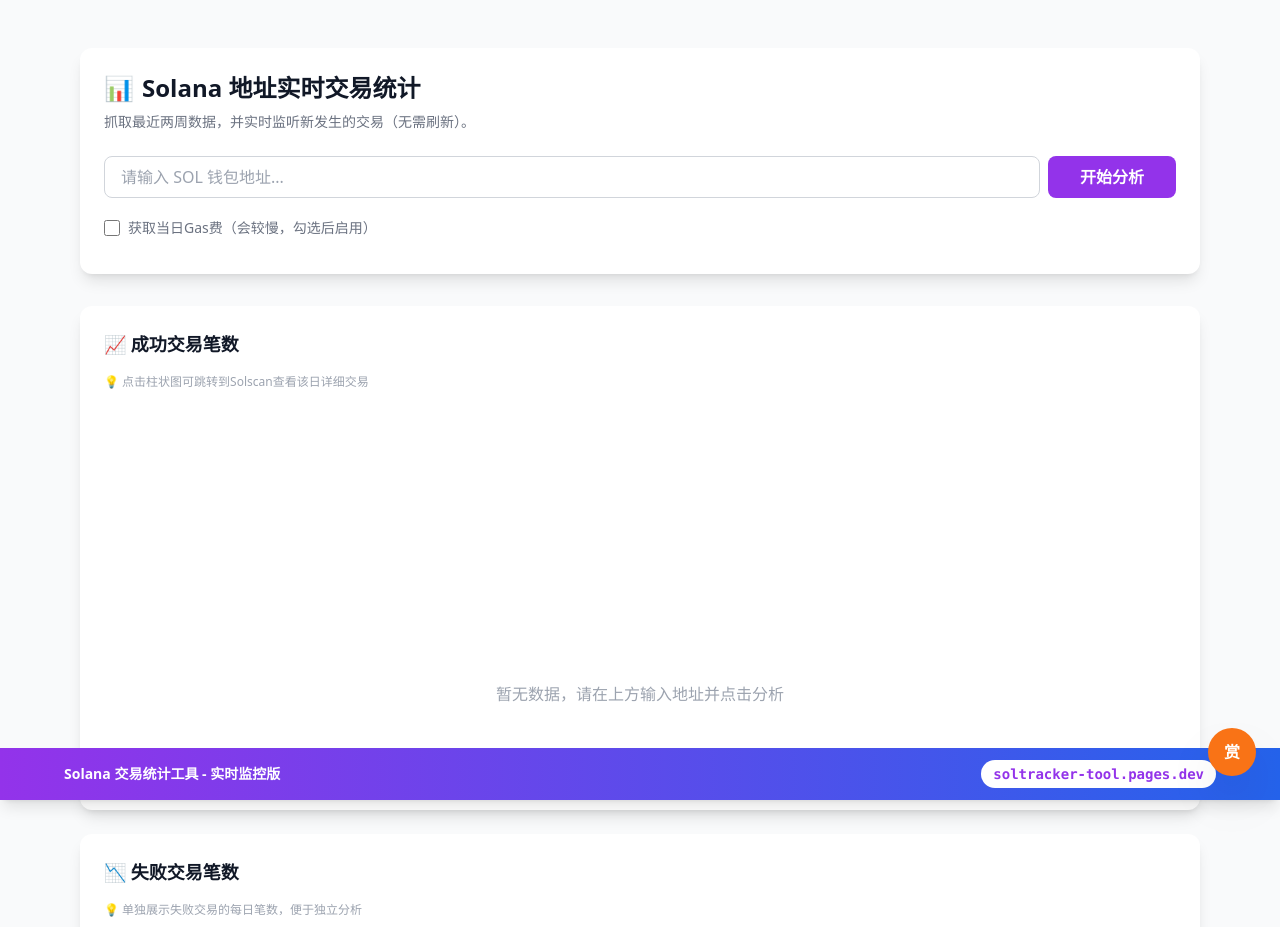
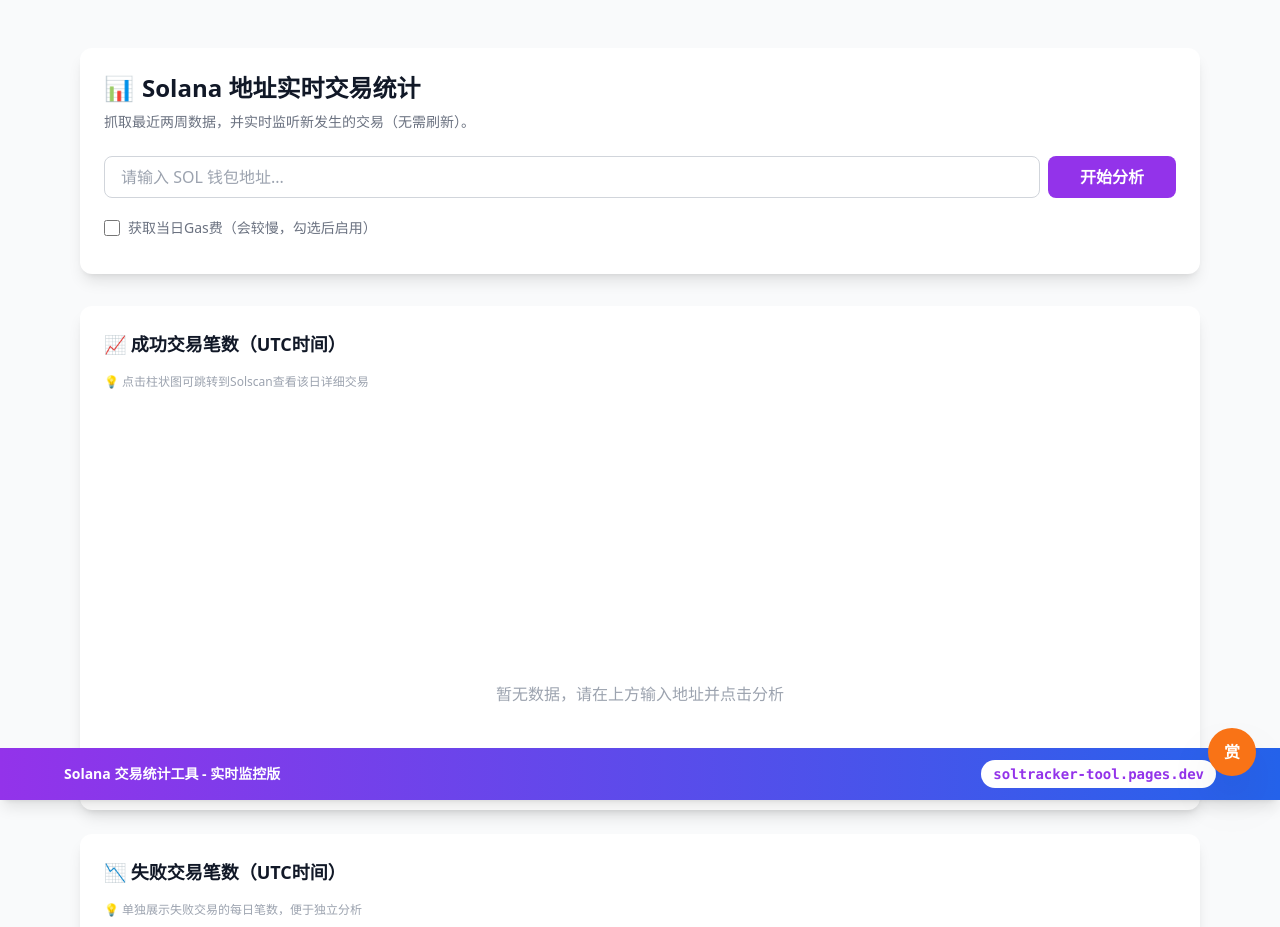
Before and after one commit to Donggubo/soltracker-tool, a plain HTML site: page index.html in a window 1280 px wide. Shown: the top 927 px of the page. Drawn offline with nearby package versions, Linux system fonts and the light colour scheme; a script that the page names is missing.

Commit message:
add-utclabel

```diff
--- a/index.html
+++ b/index.html
@@ -101,7 +101,7 @@
         </div>
 
         <div class="bg-white rounded-xl shadow-lg p-6">
-            <h2 class="text-lg font-bold text-gray-900 mb-4">📈 成功交易笔数</h2>
+            <h2 class="text-lg font-bold text-gray-900 mb-4">📈 成功交易笔数（UTC时间）</h2>
             <p class="text-xs text-gray-400 mb-3">💡 点击柱状图可跳转到Solscan查看该日详细交易</p>
             <canvas id="txChart" width="400" height="200"></canvas>
             <div id="emptyState" class="py-20 text-center text-gray-400">
@@ -110,7 +110,7 @@
         </div>
 
         <div class="bg-white rounded-xl shadow-lg p-6 mt-6">
-            <h2 class="text-lg font-bold text-gray-900 mb-4">📉 失败交易笔数</h2>
+            <h2 class="text-lg font-bold text-gray-900 mb-4">📉 失败交易笔数（UTC时间）</h2>
             <p class="text-xs text-gray-400 mb-3">💡 单独展示失败交易的每日笔数，便于独立分析</p>
             <canvas id="failChart" width="400" height="200"></canvas>
         </div>
```
